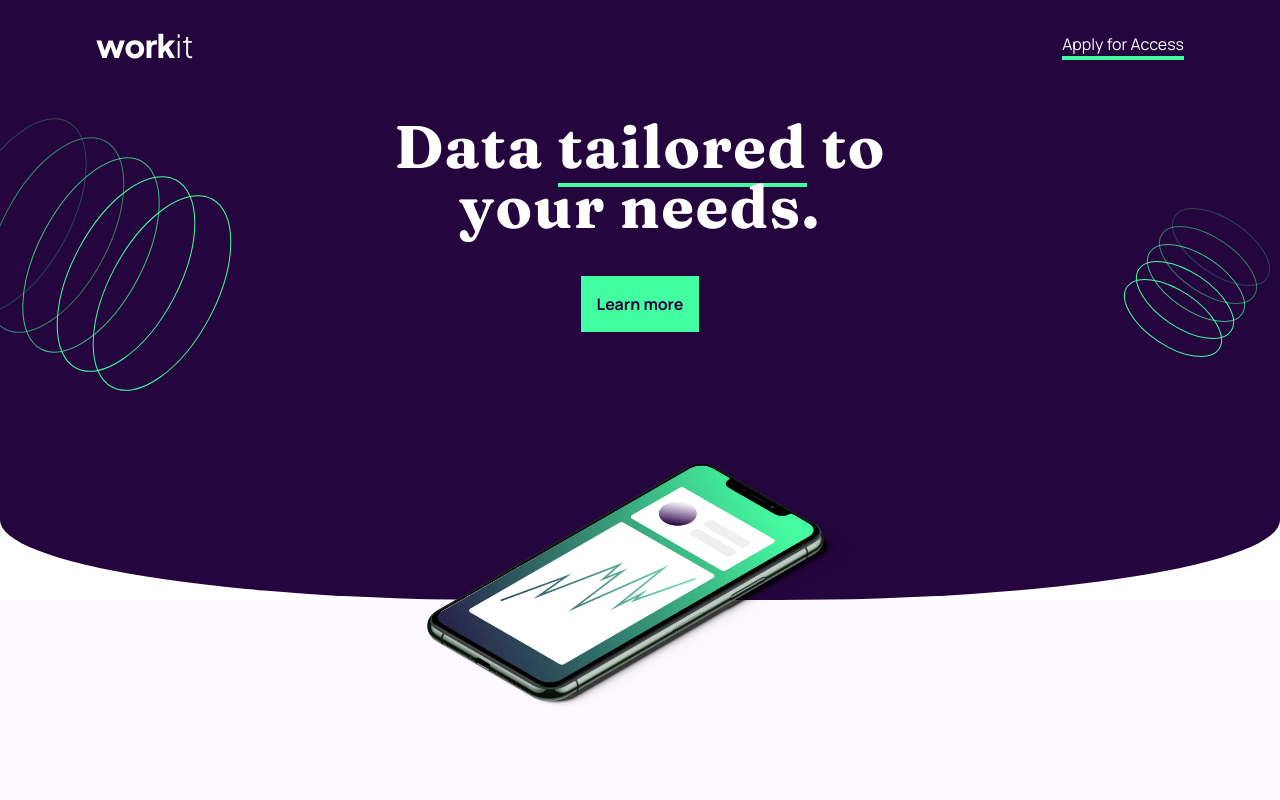
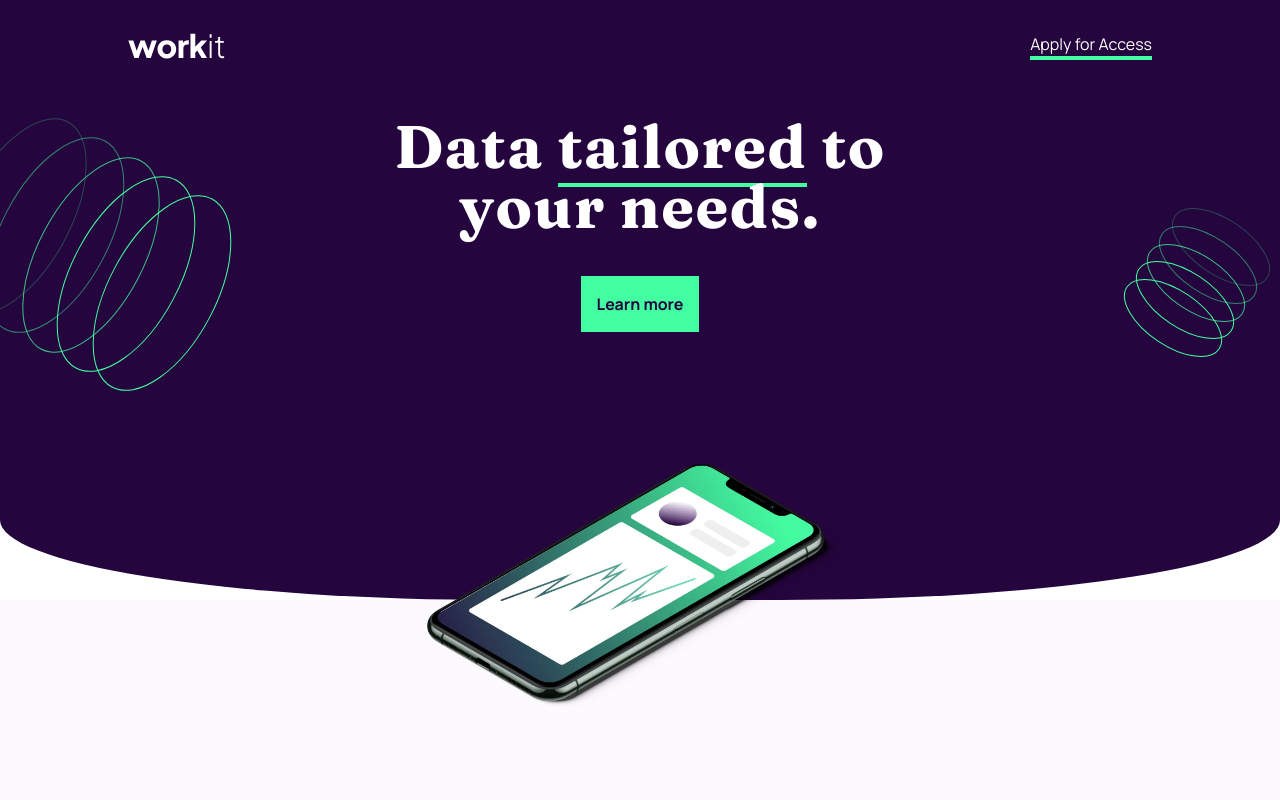
Before and after one commit to Kofiastro/Workit--Landing-Page, a website: page index.html in a window 1280 px wide. Shown: the top 800 px of the page. Drawn offline with Linux system fonts and the light colour scheme.

Commit message:
main header fix

```diff
--- a/index.html
+++ b/index.html
@@ -21,7 +21,7 @@
   <main>
   <!--Hero Section-->
   <section id="Hero" class="bg-hero">
-    <div class=" mx-4 flex justify-between py-8 mb-6 lg:mx-24 ">
+    <div class=" mx-4 flex justify-between py-8 mb-6 lg:mx-32 ">
       <img src="./assets/images/logo-light.svg" alt="logoLight" class="">
       <h1 class="font-Manrope text-white border-b-4 border-LimeGreen hover:text-LimeGreen ">
         Apply for Access
```
Also changed, not shown: css/style.css.
